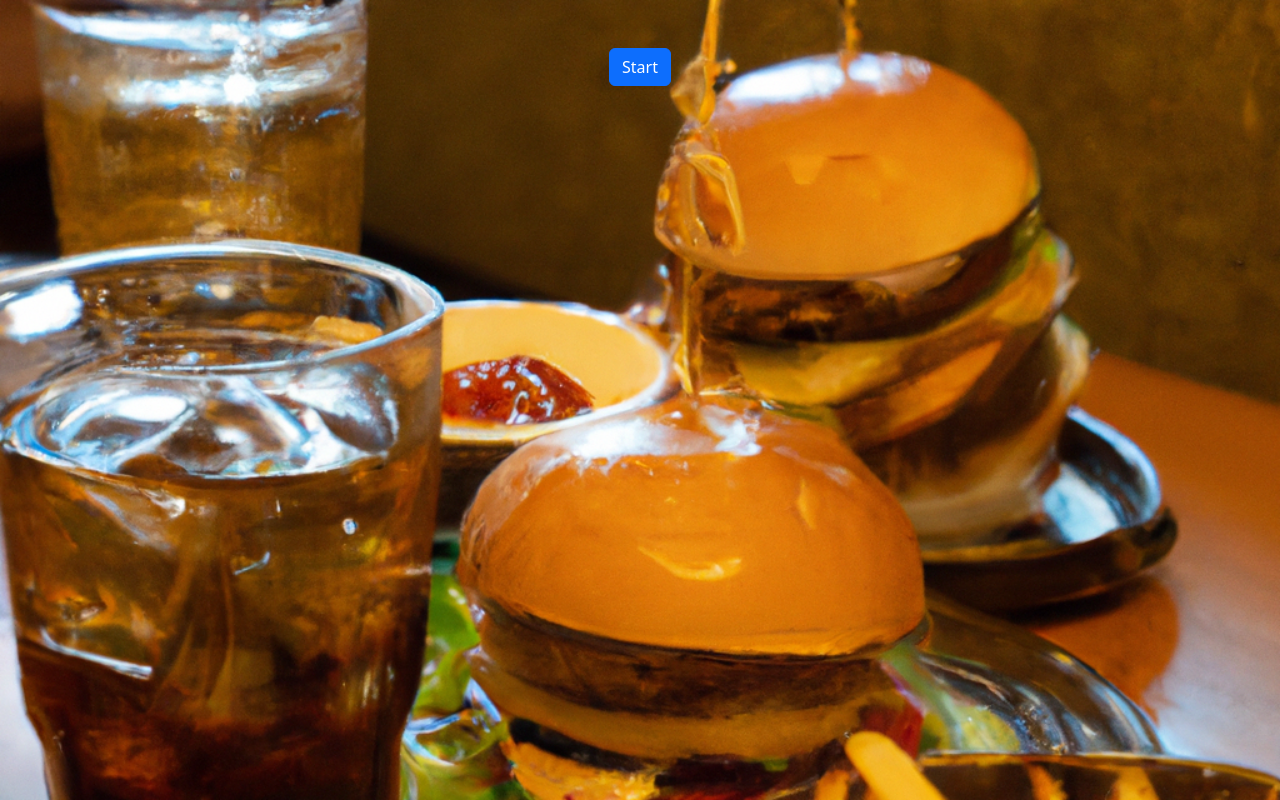
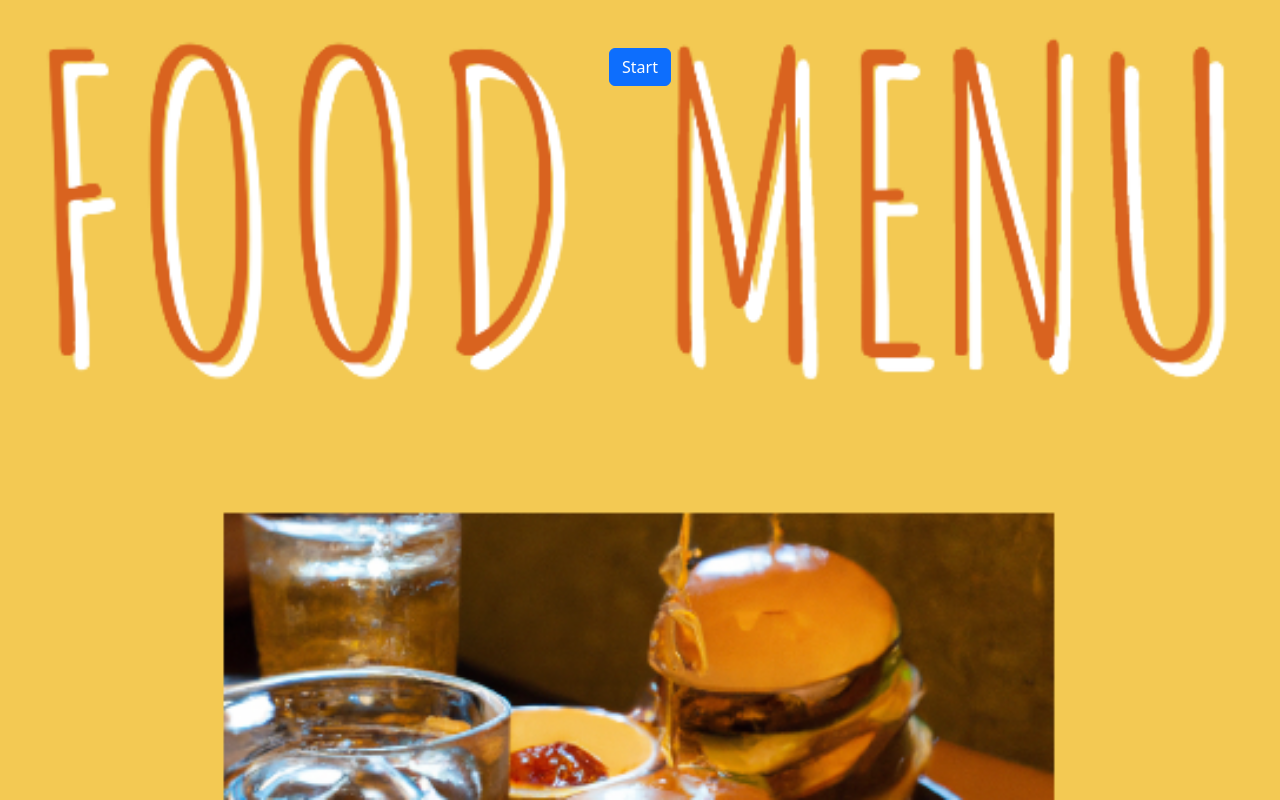
Before and after one commit to YoshimasaIwano/waynehack-sfsu, a React (Create React App) app in the folder frontend/: page / in a window 1280 px wide. Built offline with nearby package versions, Linux system fonts and the light colour scheme.

Commit message:
menu image

```diff
--- a/frontend/src/index.css
+++ b/frontend/src/index.css
@@ -9,13 +9,13 @@ body {
 }
 
 .body-welcome {
-  background-image: url("./images/DALL·E 2023-03-05 09.38.50 - a image that includes hamburger, fries, and drinks.png");
+  background-image: url("./images/FoodMenu.png");
   background-repeat: no-repeat;
   background-size: cover;
 }
 
 .body-chatbot {
-  background-image: url("./images/DSC00127.JPG");
+  background-image: url("./images/BackgroundImage.png");
   background-repeat: no-repeat;
   background-size: cover;
 }
```
Also changed, not shown: frontend/src/images/BackgroundImage.png (added), frontend/src/images/FoodMenu.png (added).
